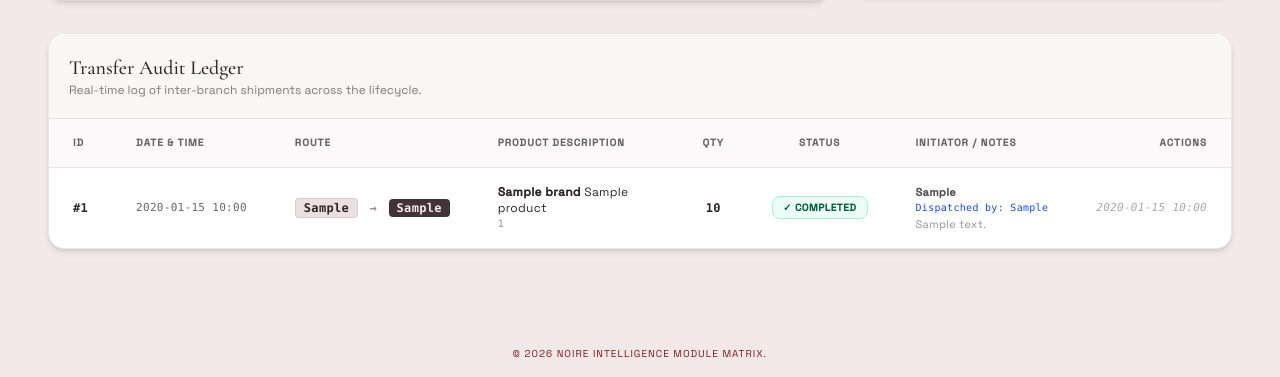
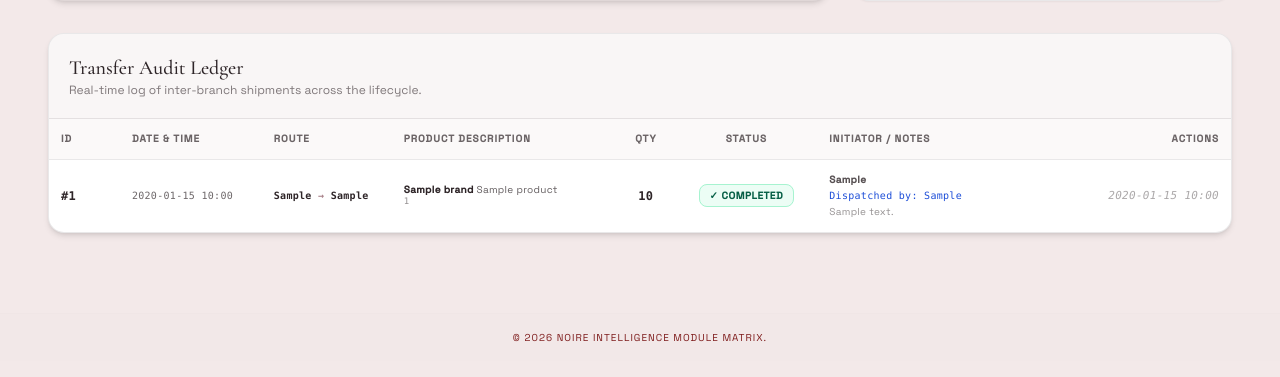
Before and after one commit to renashadahal/makeupsalesprediction, a Flask app: page /transfers in a window 1280 px wide. Shown: the part 810-1187 px from the top of the page. After the commit the page ends 1152 px from the top, so only its background shows below. Run offline with Flask 3, Linux system fonts and the light colour scheme; the visitor is signed in with stand-in values (Sample User, id 1); tables that the repository leaves empty hold one stand-in row (values such as "Sample post"); data that the repository does not hold is empty; some libraries are stand-ins or nearby versions.

Commit message:
Ui refined for transfers and sales history page. icons added instead of words

```diff
--- a/templates/transfers.html
+++ b/templates/transfers.html
@@ -234,37 +234,45 @@
             </div>
         </div>
 
-        <div class="overflow-x-auto w-full">
-            <table class="w-full text-left text-xs tracking-wide border-collapse min-w-[700px]">
+        <div class="w-full overflow-hidden">
+            <table class="w-full table-fixed text-left text-xs tracking-wide border-collapse">
+                <colgroup>
+                    <col class="w-[6%]">
+                    <col class="w-[12%]">
+                    <col class="w-[11%]">
+                    <col class="w-[19%]">
+                    <col class="w-[5%]">
+                    <col class="w-[12%]">
+                    <col class="w-[16%]">
+                    <col class="w-[19%]">
+                </colgroup>
                 <thead>
                     <tr class="bg-parchment/20 border-b border-noireText/10 text-noireText/70 uppercase text-[10px] tracking-widest">
-                        <th class="py-4 px-6 font-semibold">ID</th>
-                        <th class="py-4 px-6 font-semibold">Date & Time</th>
-                        <th class="py-4 px-6 font-semibold">Route</th>
-                        <th class="py-4 px-6 font-semibold">Product Description</th>
-                        <th class="py-4 px-6 font-semibold text-center">Qty</th>
-                        <th class="py-4 px-6 font-semibold text-center">Status</th>
-                        <th class="py-4 px-6 font-semibold">Initiator / Notes</th>
-                        <th class="py-4 px-6 font-semibold text-right">Actions</th>
+                        <th class="py-3 px-3 font-semibold">ID</th>
+                        <th class="py-3 px-3 font-semibold">Date & Time</th>
+                        <th class="py-3 px-3 font-semibold">Route</th>
+                        <th class="py-3 px-3 font-semibold">Product Description</th>
+                        <th class="py-3 px-3 font-semibold text-center">Qty</th>
+                        <th class="py-3 px-3 font-semibold text-center">Status</th>
+                        <th class="py-3 px-3 font-semibold">Initiator / Notes</th>
+                        <th class="py-3 px-3 font-semibold text-right">Actions</th>
                     </tr>
                 </thead>
                 <tbody class="divide-y divide-noireText/5 text-noireText">
                     {% if transfers %}
                         {% for t in transfers %}
                         <tr class="hover:bg-velvet/20 transition-colors">
-                            <td class="py-4 px-6 font-mono font-bold text-noireText">#{{ t.transfer_id }}</td>
-                            <td class="py-4 px-6 font-mono text-[11px] text-noireText/70 whitespace-nowrap" title="{{ t.created_at }}">{{ t.created_at[:16] if t.created_at else '' }}</td>
-                            <td class="py-4 px-6 whitespace-nowrap font-mono font-semibold">
-                                <span class="px-2 py-0.5 rounded bg-parchment border border-noireText/10">{{ t.from_branch }}</span>
-                                <span class="text-dustyRose mx-1">→</span>
-                                <span class="px-2 py-0.5 rounded bg-deepWine text-velvet">{{ t.to_branch }}</span>
+                            <td class="py-3 px-3 font-mono font-bold text-noireText truncate">#{{ t.transfer_id }}</td>
+                            <td class="py-3 px-3 font-mono text-[10px] text-noireText/70 truncate" title="{{ t.created_at }}">{{ t.created_at[:16] if t.created_at else '' }}</td>
+                            <td class="py-3 px-3 font-mono font-semibold truncate" title="{{ t.from_branch }} to {{ t.to_branch }}">
+                                <span class="text-[10px]">{{ t.from_branch }} <span class="text-dustyRose">→</span> {{ t.to_branch }}</span>
                             </td>
-                            <td class="py-4 px-6">
+                            <td class="py-3 px-3 text-[10px] leading-tight text-noireText/75 truncate" title="{{ t.brand_name }} {{ t.product_name }}">
                                 <strong class="font-semibold text-noireText">{{ t.brand_name }}</strong> {{ t.product_name }}
-                                <span class="block text-[10px] font-mono text-noireText/50">{{ t.product_id }}</span>
+                                <span class="block truncate text-[9px] font-mono text-noireText/50">{{ t.product_id }}</span>
                             </td>
-                            <td class="py-4 px-6 text-center font-mono font-bold">{{ t.quantity }}</td>
-                            <td class="py-4 px-6 text-center whitespace-nowrap">
+                            <td class="py-3 px-3 text-center font-mono font-bold">{{ t.quantity }}</td>
+                            <td class="py-3 px-3 text-center truncate">
                                 {% if t.status == 'PENDING' %}
                                     <span class="text-amber-800 bg-amber-50 px-2.5 py-1 rounded-lg text-[10px] font-bold uppercase tracking-wider border border-amber-200">
                                         ⏳ Pending Approval
@@ -283,8 +291,8 @@
                                     </span>
                                 {% endif %}
                             </td>
-                            <td class="py-4 px-6 max-w-xs truncate text-[11px]">
-                                <span class="font-semibold text-noireText/80">{{ t.requested_by }}</span>
+                            <td class="py-3 px-3 truncate text-[10px]">
+                                <span class="block truncate font-semibold text-noireText/80" title="{{ t.requested_by }}">{{ t.requested_by }}</span>
                                 {% if t.approved_by %}
                                 <span class="block text-[10px] text-blue-700 font-mono">Dispatched by: {{ t.approved_by }}</span>
                                 {% endif %}
@@ -292,14 +300,14 @@
                                 <span class="block text-noireText/50 truncate" title="{{ t.notes }}">{{ t.notes }}</span>
                                 {% endif %}
                             </td>
-                            <td class="py-4 px-6 text-right whitespace-nowrap">
+                            <td class="py-3 px-3 text-right">
                                 {% if t.status == 'PENDING' %}
-                                    <div class="inline-flex items-center gap-1.5">
+                                    <div class="inline-flex max-w-full items-center justify-end gap-1">
                                         <!-- Step 2: Approve & Dispatch (Source Branch or Admin) -->
                                         {% if session.get('role') == 'admin' or current_branch == t.from_branch %}
                                         <form action="{{ url_for('dispatch_transfer_route', transfer_id=t.transfer_id) }}" method="POST" class="inline">
-                                            <button type="submit" class="px-2.5 py-1 bg-deepWine hover:bg-noireText text-white rounded-lg text-[11px] font-semibold transition-all shadow-sm">
-                                                Approve & Dispatch Stock
+                                            <button type="submit" class="px-2 py-1 bg-deepWine hover:bg-noireText text-white rounded-lg text-[10px] leading-tight font-semibold transition-all shadow-sm">
+                                                Approve &amp; Dispatch
                                             </button>
                                         </form>
                                         {% else %}
@@ -311,19 +319,19 @@
                                         <!-- Cancel action for PENDING -->
                                         {% if session.get('role') == 'admin' or current_branch == t.from_branch or current_branch == t.to_branch %}
                                         <form action="{{ url_for('cancel_transfer_route', transfer_id=t.transfer_id) }}" method="POST" class="inline">
-                                            <button type="submit" onclick="return confirm('Cancel this transfer request?');" class="px-2 py-1 bg-white hover:bg-rose-50 hover:text-rose-700 text-noireText/60 border border-noireText/15 rounded-lg text-[11px] transition-all">
-                                                Cancel
+                                            <button type="submit" onclick="return confirm('Cancel this transfer request?');" class="inline-flex h-7 w-7 items-center justify-center bg-white hover:bg-rose-50 hover:text-rose-700 text-noireText/60 border border-noireText/15 rounded-lg transition-all" title="Cancel transfer" aria-label="Cancel transfer">
+                                                <svg class="h-4 w-4" fill="none" stroke="currentColor" viewBox="0 0 24 24" aria-hidden="true"><path stroke-linecap="round" stroke-linejoin="round" stroke-width="2" d="m6 6 12 12M18 6 6 18"/></svg>
                                             </button>
                                         </form>
                                         {% endif %}
                                     </div>
                                 {% elif t.status == 'IN_TRANSIT' %}
-                                    <div class="inline-flex items-center gap-1.5">
+                                    <div class="inline-flex max-w-full items-center justify-end gap-1">
                                         <!-- Step 3: Confirm Receipt (Destination Branch or Admin) -->
                                         {% if session.get('role') == 'admin' or current_branch == t.to_branch %}
                                         <form action="{{ url_for('complete_transfer_route', transfer_id=t.transfer_id) }}" method="POST" class="inline">
-                                            <button type="submit" class="px-2.5 py-1 bg-emerald-700 hover:bg-emerald-800 text-white rounded-lg text-[11px] font-semibold transition-all shadow-sm">
-                                                Confirm Receipt & Restock
+                                            <button type="submit" class="px-2 py-1 bg-emerald-700 hover:bg-emerald-800 text-white rounded-lg text-[10px] leading-tight font-semibold transition-all shadow-sm">
+                                                Confirm &amp; Restock
                                             </button>
                                         </form>
                                         {% else %}
@@ -335,8 +343,8 @@
                                         <!-- Cancel action for IN_TRANSIT (Reverses debit) -->
                                         {% if session.get('role') == 'admin' or current_branch == t.from_branch %}
                                         <form action="{{ url_for('cancel_transfer_route', transfer_id=t.transfer_id) }}" method="POST" class="inline">
-                                            <button type="submit" onclick="return confirm('Cancel this in-transit shipment? Debited units will be restored to source branch.');" class="px-2 py-1 bg-white hover:bg-rose-50 hover:text-rose-700 text-noireText/60 border border-noireText/15 rounded-lg text-[11px] transition-all" title="Recall/cancel shipment and return stock to source">
-                                                Recall
+                                            <button type="submit" onclick="return confirm('Cancel this in-transit shipment? Debited units will be restored to source branch.');" class="inline-flex h-7 w-7 items-center justify-center bg-white hover:bg-rose-50 hover:text-rose-700 text-noireText/60 border border-noireText/15 rounded-lg transition-all" title="Recall/cancel shipment and return stock to source" aria-label="Recall and cancel shipment">
+                                                <svg class="h-4 w-4" fill="none" stroke="currentColor" viewBox="0 0 24 24" aria-hidden="true"><path stroke-linecap="round" stroke-linejoin="round" stroke-width="2" d="m6 6 12 12M18 6 6 18"/></svg>
                                             </button>
                                         </form>
                                         {% endif %}
```
Also changed, not shown: templates/manage_users.html (+4 -4 lines), templates/sales_history.html (+31 -21 lines).
